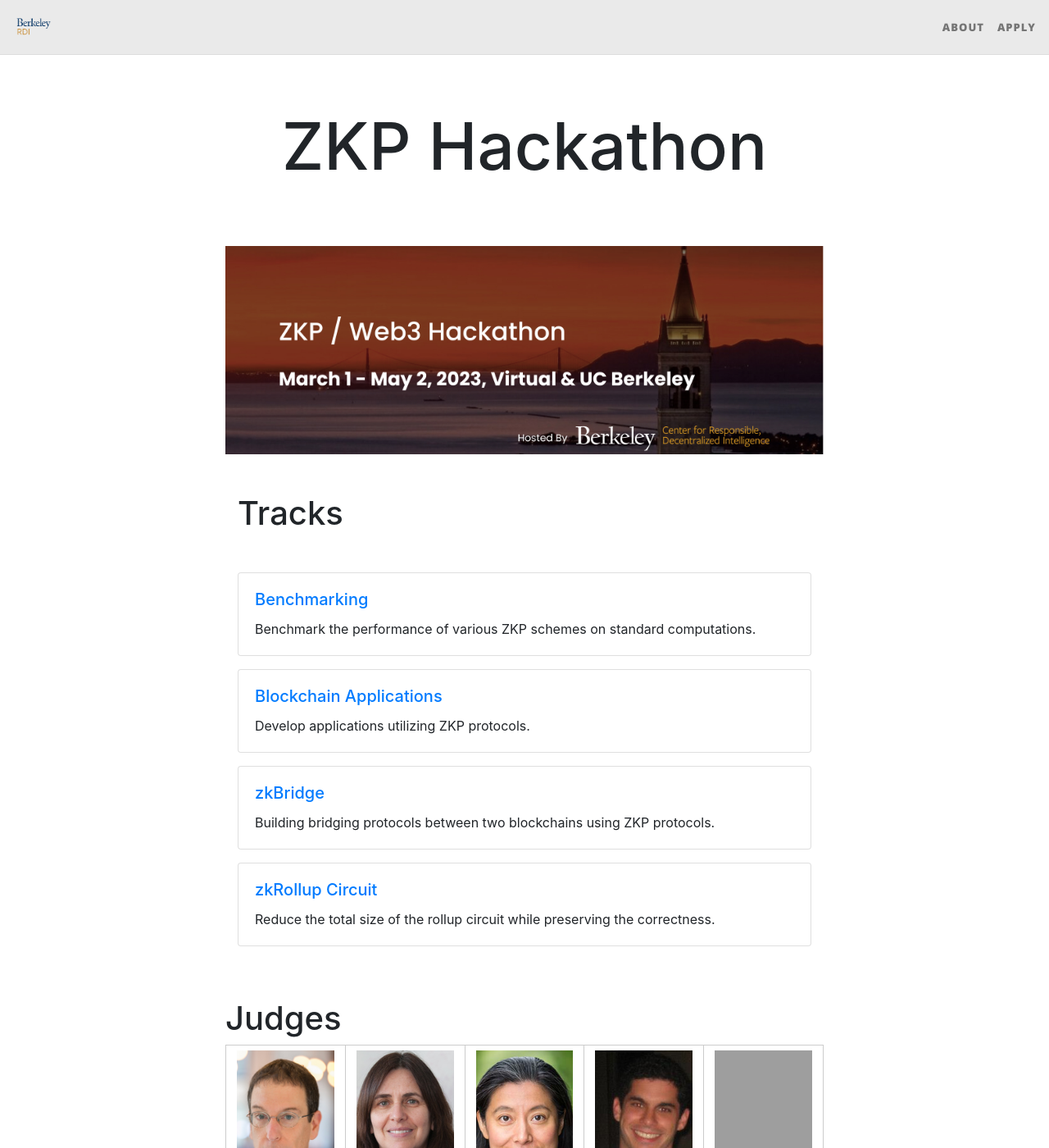
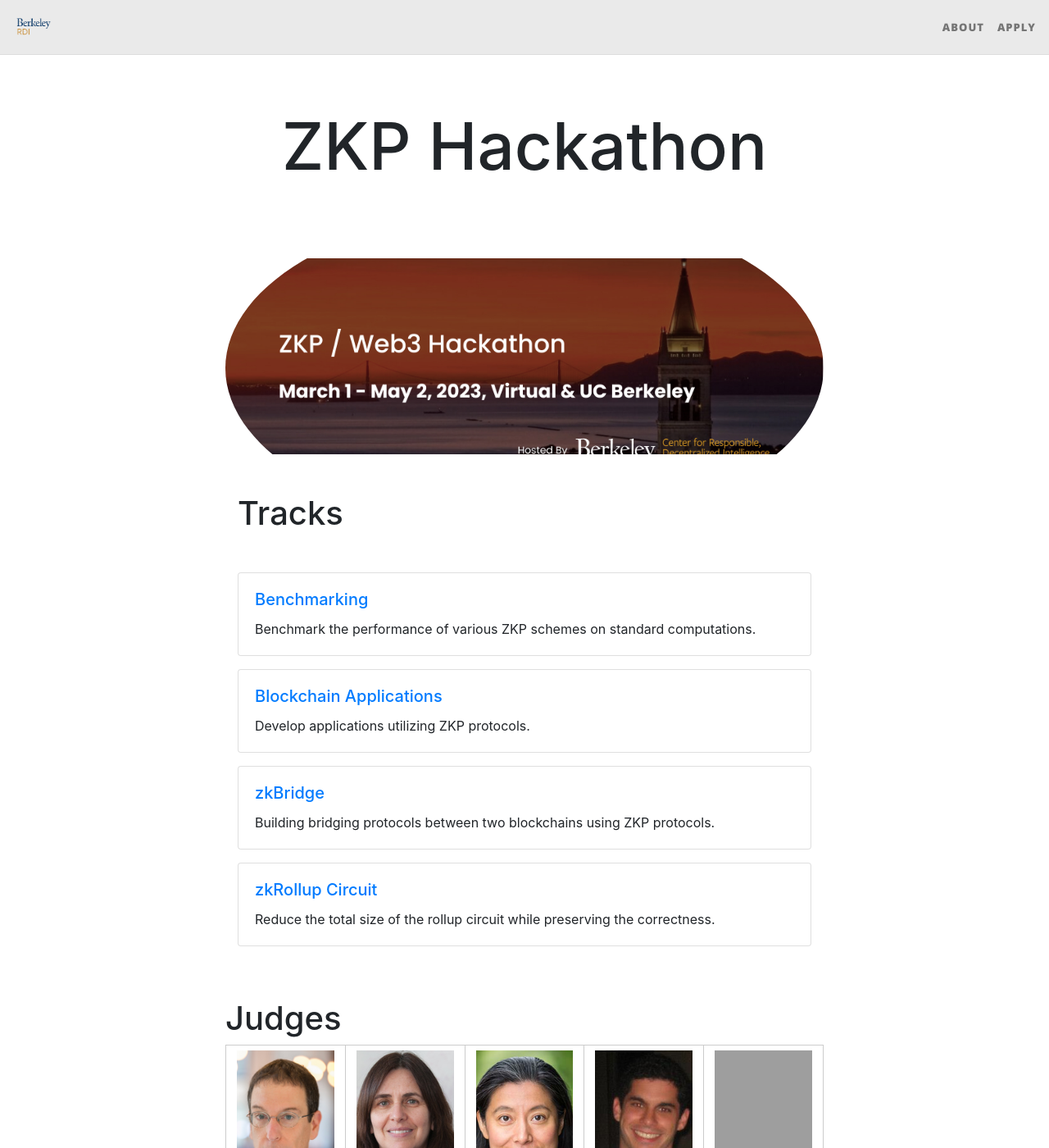
Before and after one commit to rdi-berkeley/zkp-web3-hackathon, a Jekyll site: the page built from index.md, in a window 1280 px wide and 1400 px high. Shown: the whole window at 82% size. Built offline with Jekyll 4.4.1, drawn with Linux system fonts in a browser that asks for light colours; nearby versions of some CDN libraries; grey boxes are pictures that could not be loaded.

Commit message:
Update home.html

```diff
--- a/_layouts/home.html
+++ b/_layouts/home.html
@@ -18,9 +18,10 @@ layout: page
   }
 
   .banner img {
-    width: 150%;
-    height: 120%;
+    width: 170%;
+    height: 130%;
     object-fit: contain;
+    border-radius: 50%;
     margin: 0 auto;
   }
 </style>
```
